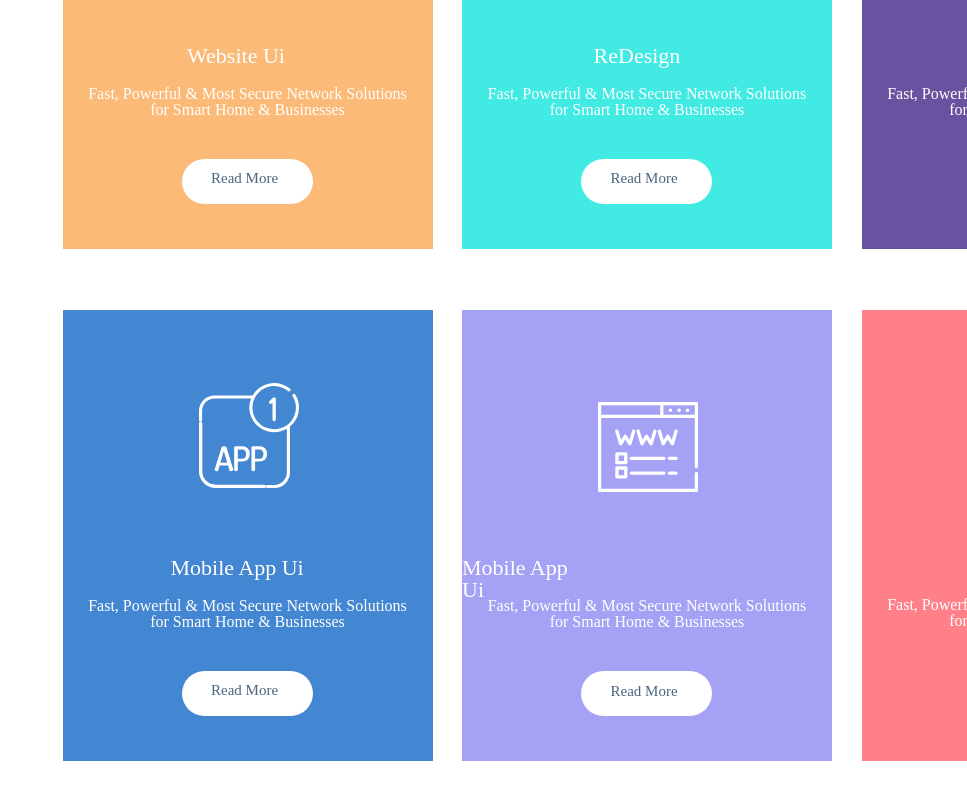
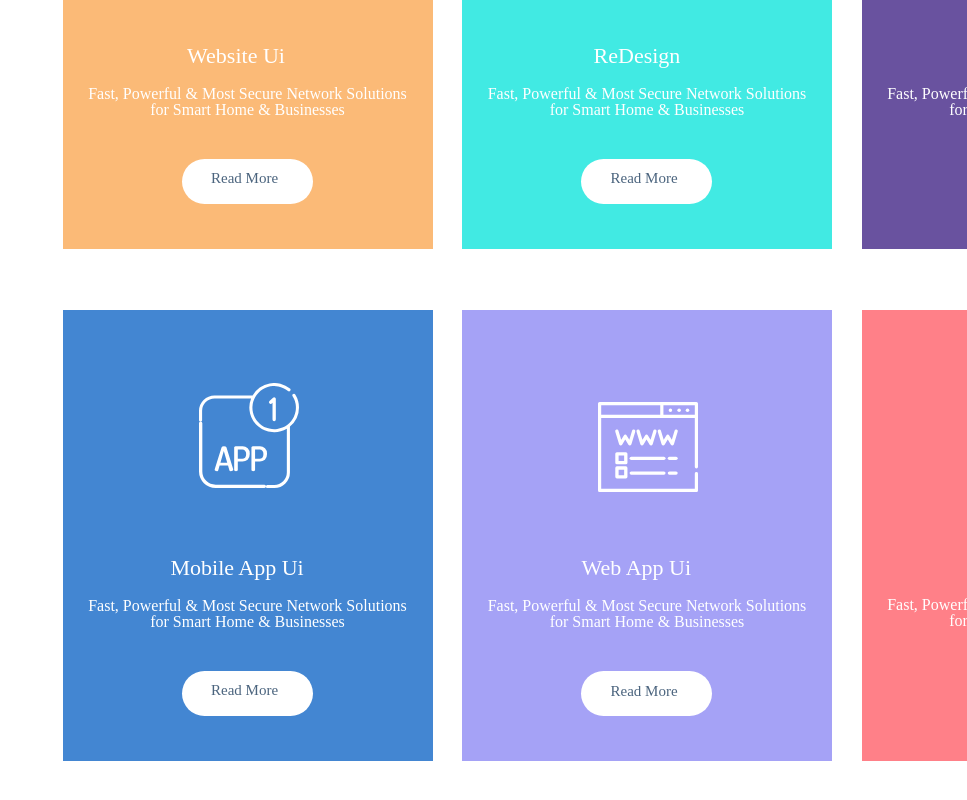
Before and after one commit to annanadirashvili/lessn-7, a plain HTML site: page index.html in a window 1280 px wide. Shown: the part 1716-2516 px from the top of the page, without its empty margins (313-1280 px from the left). Drawn offline with Linux system fonts and the light colour scheme.

Commit message:
corrected classes

```diff
--- a/css/style.css
+++ b/css/style.css
@@ -262,11 +262,10 @@ color: #FFFFFF;
     margin-left: 136px;
 }
 .web-app {
-
 width: 116px;
 height: 27px;
 margin-top: 62.5px;
-margin-left: 119.px;
+margin-left: 119.6px;
 margin-bottom: 13.6px;
 font-size: 22px;
 color: #FFFFFF;
--- a/index.html
+++ b/index.html
@@ -111,7 +111,7 @@
             </div>
             <div class="box box5">
                 <img class="domain-image" src="images/006-domain-registration.svg" alt="img">
-                <h3 class="web-app">Mobile App Ui</h3>
+                <h3 class="web-app">Web App Ui</h3>
                 <p class="P-box">Fast, Powerful & Most Secure Network Solutions for Smart Home & Businesses</p>
                 <div class="div-read gam">
                     <a href="#"> <p class="read "> Read More</p> </a>
```
